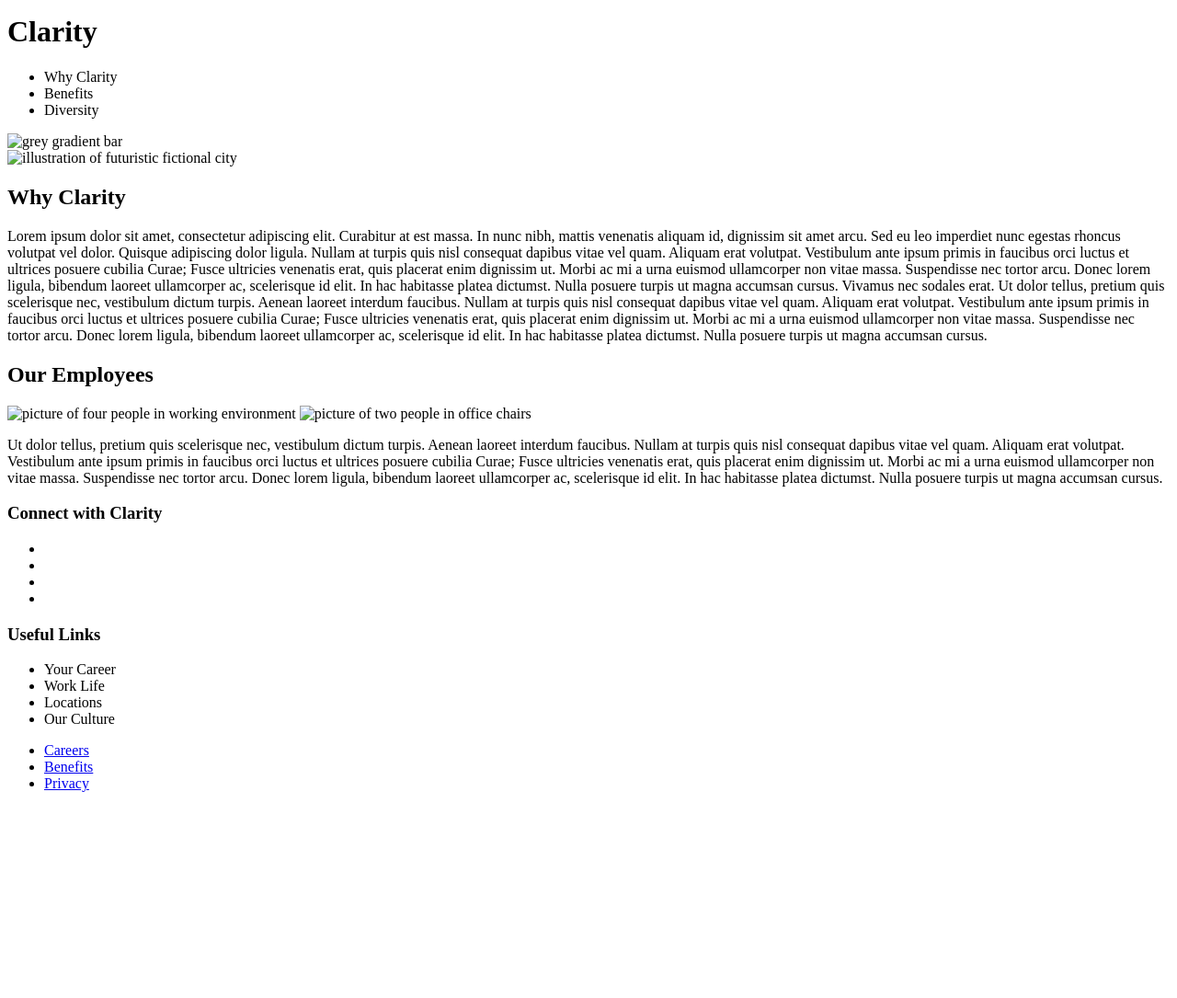
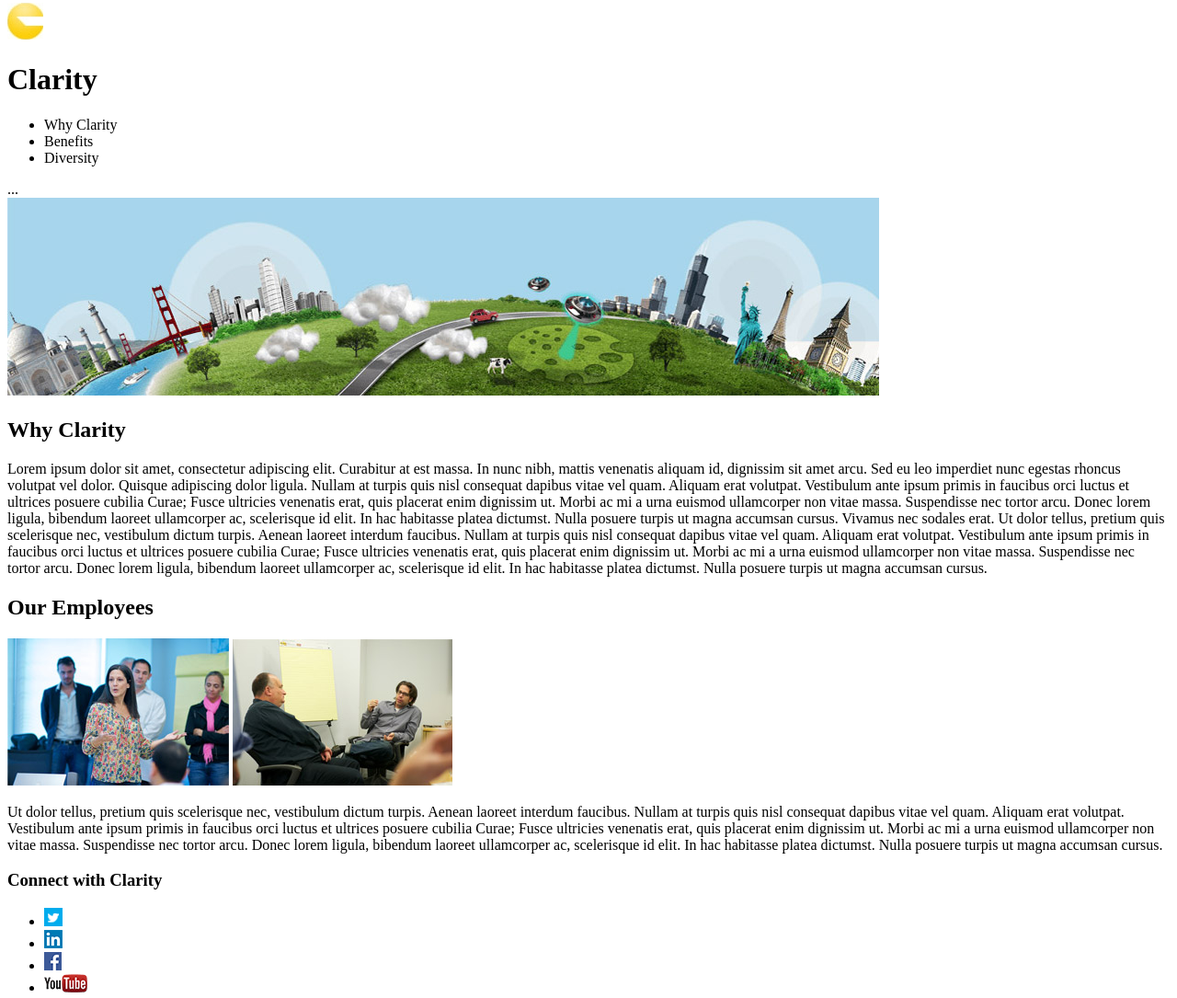
Before and after one commit to marinari/ClarityTest, a plain HTML site: page index.html in a window 1280 px wide. Shown: the part 5-1090 px from the top of the page at 92% size. Before the commit the page ends 882 px from the top, so only its background shows below. Drawn offline with Linux system fonts and the light colour scheme.

Commit message:
added all content image files

```diff
--- a/index.html
+++ b/index.html
@@ -12,6 +12,7 @@
   <body>
     <div class="maincontainer">
       <header>
+          <img src="images/claritylogo.png" alt="big yellow letter C logo">
           <h1>Clarity</h1>
 
           <ul class="topmenu">
@@ -20,11 +21,13 @@
             <li>Diversity</li>
           </ul>
 
-          <img alt="grey gradient bar">
+          <div class="greybar">
+            ...
+          </div>
         </header>
 
         <div class="banner">
-          <img alt="illustration of futuristic fictional city">
+          <img src="images/banner.jpg" alt="illustration of futuristic fictional city">
         </div><!--banner-->
 
         <div class="bodycontent">
@@ -33,8 +36,8 @@
           </p>
 
           <h2>Our Employees</h2>
-          <img class="leftpic" alt="picture of four people in working environment">
-          <img class="rightpic" alt="picture of two people in office chairs">
+          <img class="leftpic" src="images/fourppl.jpg" alt="picture of four people in working environment">
+          <img class="rightpic" src="images/twoppl.jpg" alt="picture of two people in office chairs">
           <p>Ut dolor tellus, pretium quis scelerisque nec, vestibulum dictum turpis. Aenean laoreet interdum faucibus. Nullam at turpis quis nisl consequat dapibus vitae vel quam. Aliquam erat volutpat. Vestibulum ante ipsum primis in faucibus orci luctus et ultrices posuere cubilia Curae; Fusce ultricies venenatis erat, quis placerat enim dignissim ut. Morbi ac mi a urna euismod ullamcorper non vitae massa. Suspendisse nec tortor arcu. Donec lorem ligula, bibendum laoreet ullamcorper ac, scelerisque id elit. In hac habitasse platea dictumst. Nulla posuere turpis ut magna accumsan cursus.
           </p>
         </div><!--body content-->
@@ -42,10 +45,10 @@
           <div class="topbox">
             <h3>Connect with Clarity</h3>
             <ul class="social">
-              <li><a href=# alt="twitter logo"></a></li>
-              <li><a href=# alt="linkedin logo"></a></li>
-              <li><a href=# alt="facebook logo"></a></li>
-              <li><a href=# alt="youtube logo"></a></li>
+              <li><a href=# alt="Clarity Twitter Page"><img src="images/1twit.png" alt="Twitter Logo"></a></li>
+              <li><a href=# alt="Clarity Linkedin Page"><img src="images/1link.png" alt="Linkedin Logo"></a></li>
+              <li><a href=# alt="Clarity Facebook Page"><img src="images/1fb.png" alt="Facebook Logo"></a></li>
+              <li><a href=# alt="Clarity Youtube Page"></a><img src="images/1yt.png" alt="Youtube Logo"></a></li>
             </ul>
           </div><!--top box-->
 
```
Also changed, not shown: images/1fb.png (added), images/1link.png (added), images/1twit.png (added), images/1yt.png (added), images/banner.jpg (added), images/claritylogo.png (added), images/claritylogo_06.png (added), images/fourppl.jpg (added), images/twoppl.jpg (added).
